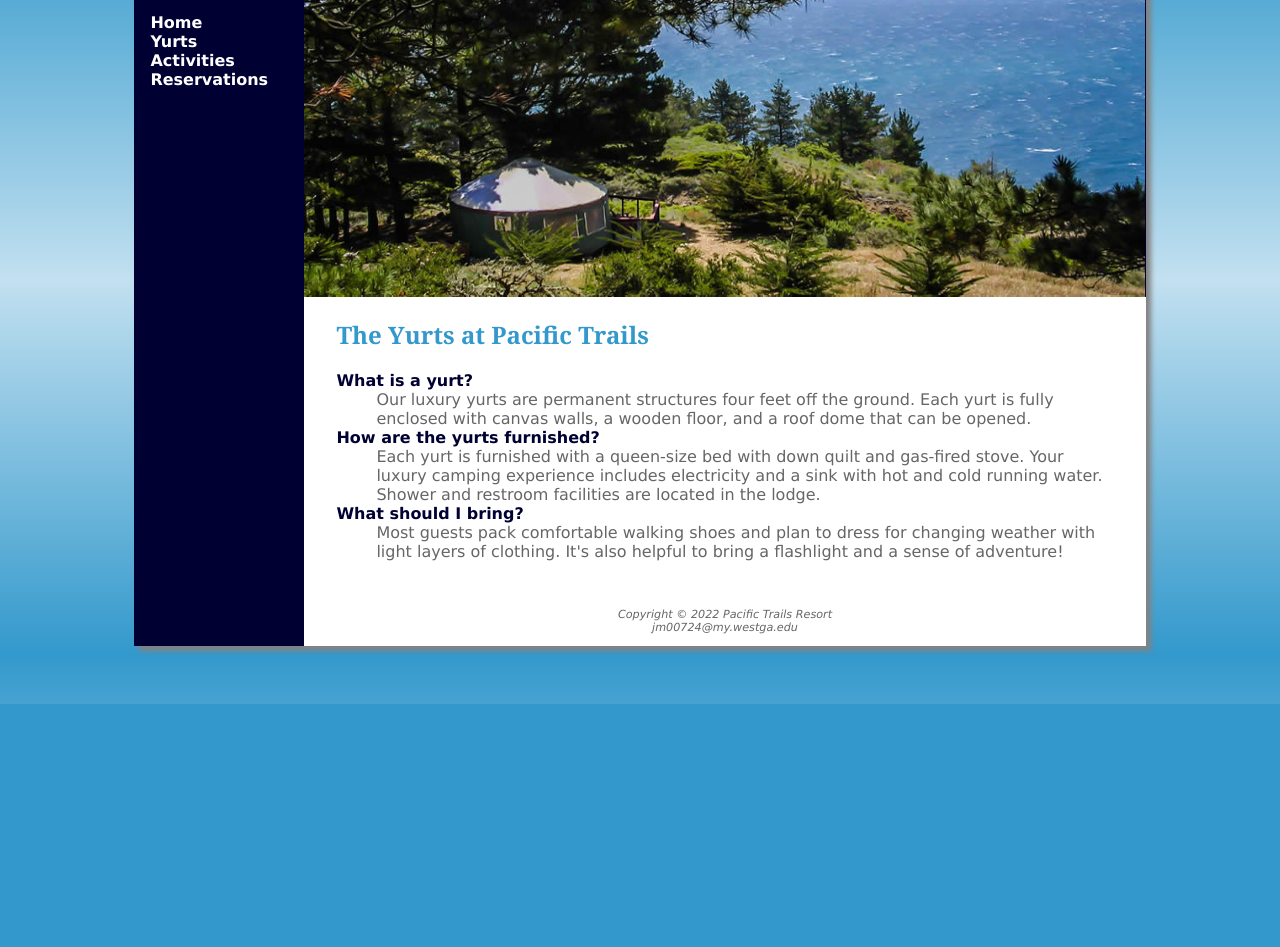
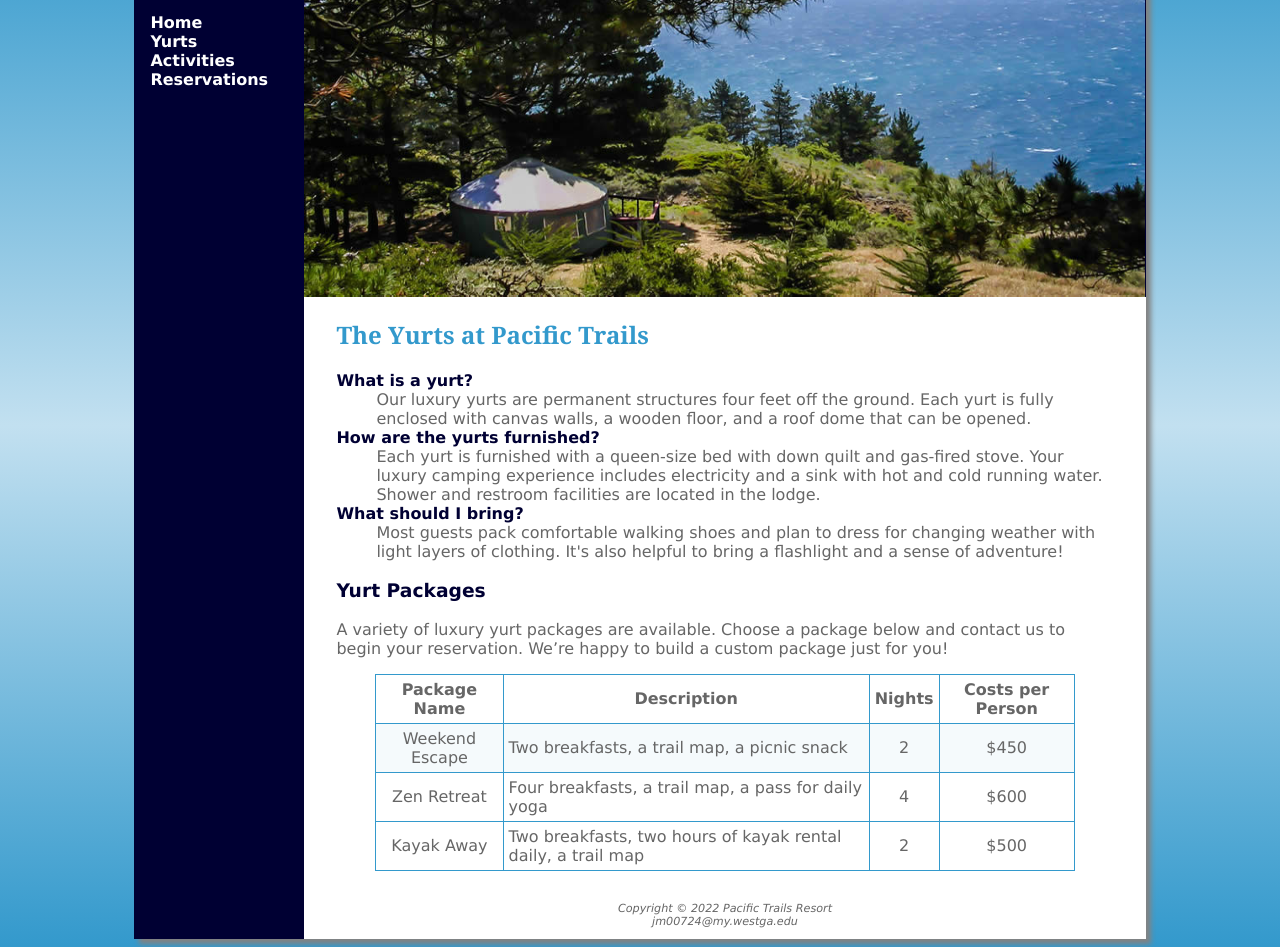
Before and after one commit to jwaynemax/Pacific-Trails-Resport, a plain HTML site: page yurts.html in a window 1280 px wide. Shown: the part 96-1043 px from the top of the page. Before the commit the page ends 800 px from the top, so only its background shows below. Drawn offline with Linux system fonts and the light colour scheme.

Commit message:
Lab 5 Ch8 Task 3 -- Create yurts table

```diff
--- a/yurts.html
+++ b/yurts.html
@@ -46,6 +46,36 @@
                     adventure!
                 </dd>
             </dl>
+            <h3>Yurt Packages</h3>
+            <p>A variety of luxury yurt packages are available. Choose a
+                package below and contact us to begin your reservation.
+                We’re happy to build a custom package just for you!</p>
+            <table>
+                <tr>
+                    <th>Package Name</th>
+                    <th>Description</th>
+                    <th>Nights</th>
+                    <th>Costs per Person</th>
+                </tr>
+                <tr>
+                    <td>Weekend Escape</td>
+                    <td class="text">Two breakfasts, a trail map, a picnic snack</td>
+                    <td>2</td>
+                    <td>$450</td>
+                </tr>
+                <tr>
+                    <td>Zen Retreat</td>
+                    <td class="text">Four breakfasts, a trail map, a pass for daily yoga</td>
+                    <td>4</td>
+                    <td>$600</td>
+                </tr>
+                <tr>
+                    <td>Kayak Away</td>
+                    <td class="text">Two breakfasts, two hours of kayak rental daily, a trail map</td>
+                    <td>2</td>
+                    <td>$500</td>
+                </tr>
+            </table>
             <br>
         </main>
         <footer>
```
